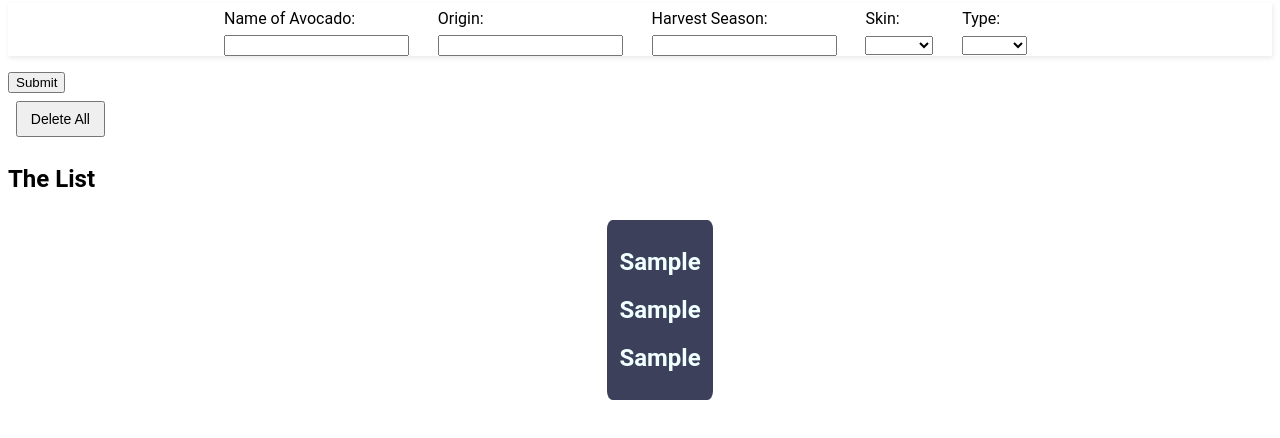
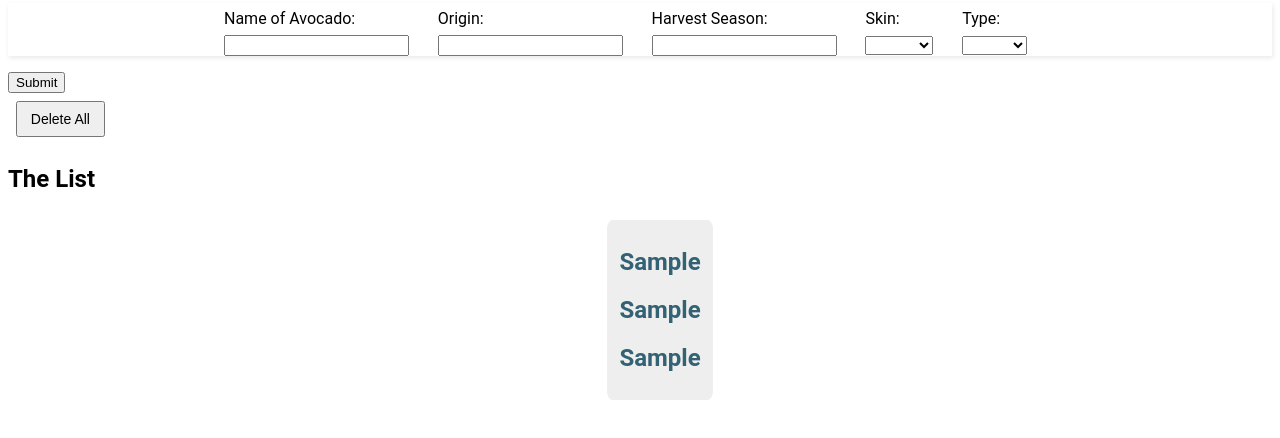
Before and after one commit to vjctqr/CodeClan-Homework-w6weekend, a plain HTML site: page index.html in a window 1280 px wide. Both pictures are taken after typing "Sample", "Sample", "Sample" into the empty fields and a click on the input "Submit". Shown: the part 84-522 px from the top of the page. Drawn offline with Linux system fonts and the light colour scheme.

Commit message:
styling 1.1.1

```diff
--- a/css/main.css
+++ b/css/main.css
@@ -73,9 +73,9 @@ button{
     padding: 0.5rem 0.8rem;
     /* border: 1px solid #05386b; */
     border-radius: 5%;
-    background: #3d405b;
+    background: #eeeeee;
     /* background: #88bdbc; */
 }
 ul {
-    color: azure;
+    color: #326273;
 }
```
